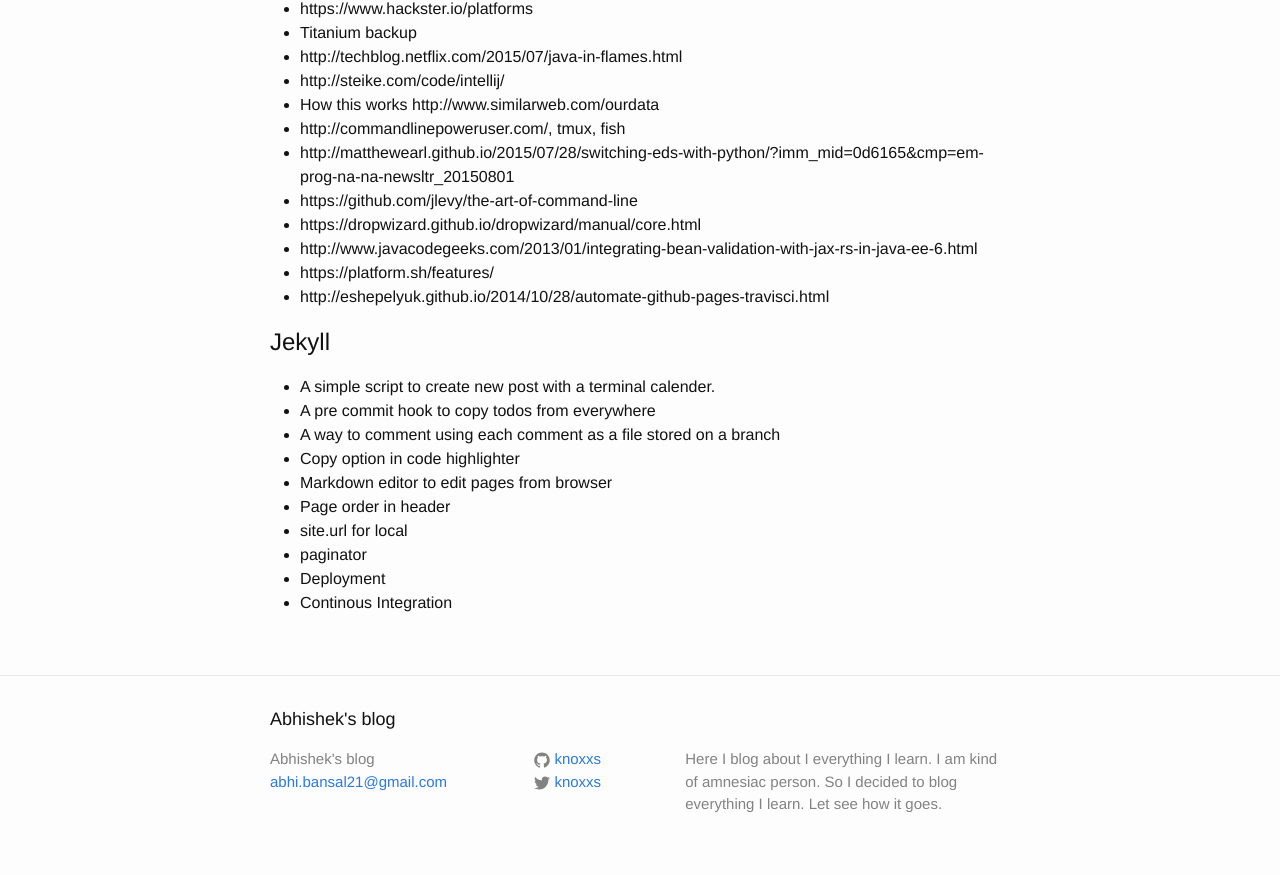
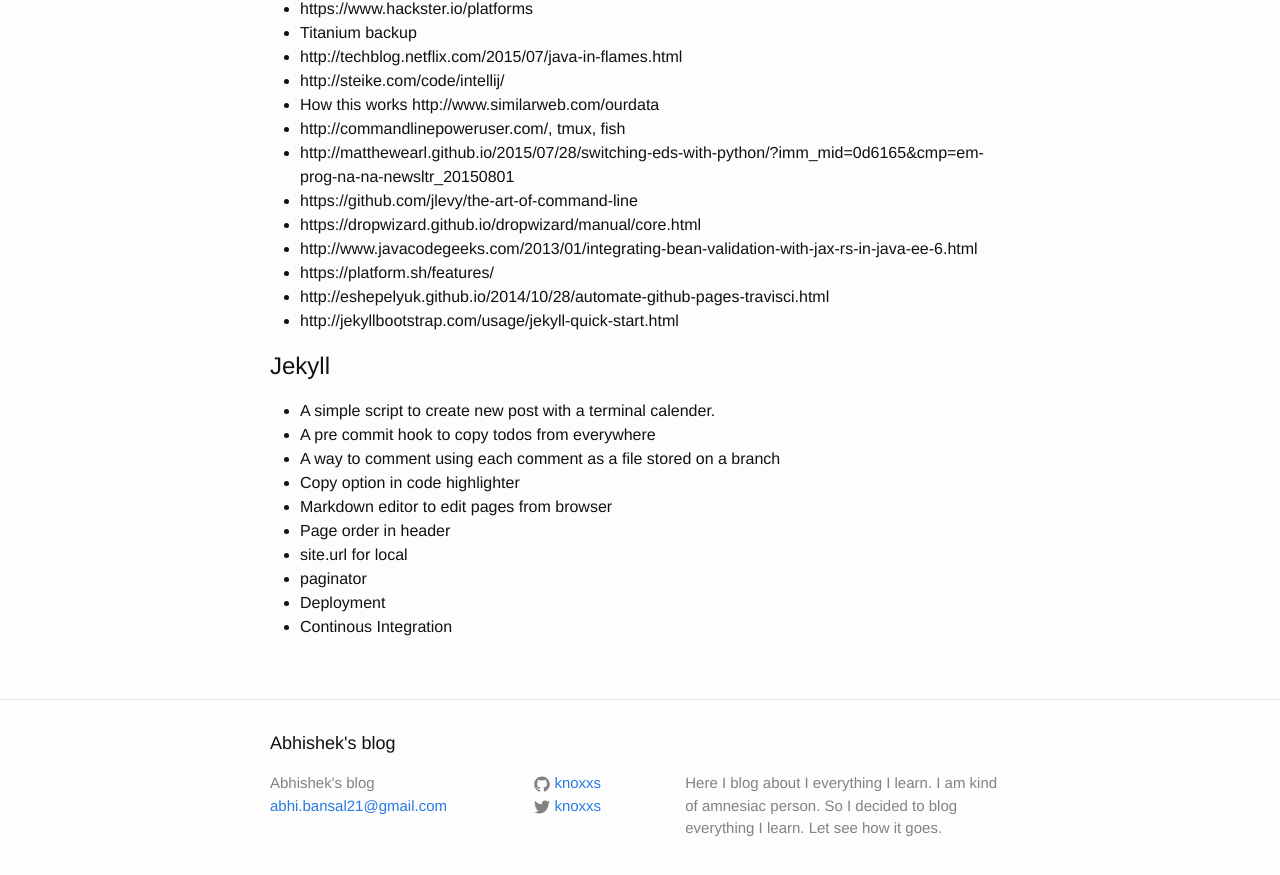
Before and after one commit to knoxxs/knoxxs.github.io, a Jekyll site: the page built from todo.md, in a window 1280 px wide and 900 px high, scrolled down 1796 px. Shown: the top 875 px of the window. Built offline with Jekyll 4.4.1, drawn with Linux system fonts in a browser that asks for light colours; Markdown is read by kramdown in place of the engine named in the settings; comment, search, counter and statistics services are not loaded; some of the changed lines change nothing that is shown.

Commit message:
add todo

```diff
--- a/todo.md
+++ b/todo.md
@@ -77,6 +77,7 @@ permalink: /todo/
 - http://www.javacodegeeks.com/2013/01/integrating-bean-validation-with-jax-rs-in-java-ee-6.html
 - https://platform.sh/features/
 - http://eshepelyuk.github.io/2014/10/28/automate-github-pages-travisci.html
+- http://jekyllbootstrap.com/usage/jekyll-quick-start.html
 
 # Jekyll
 - A simple script to create new post with a terminal calender.
```
